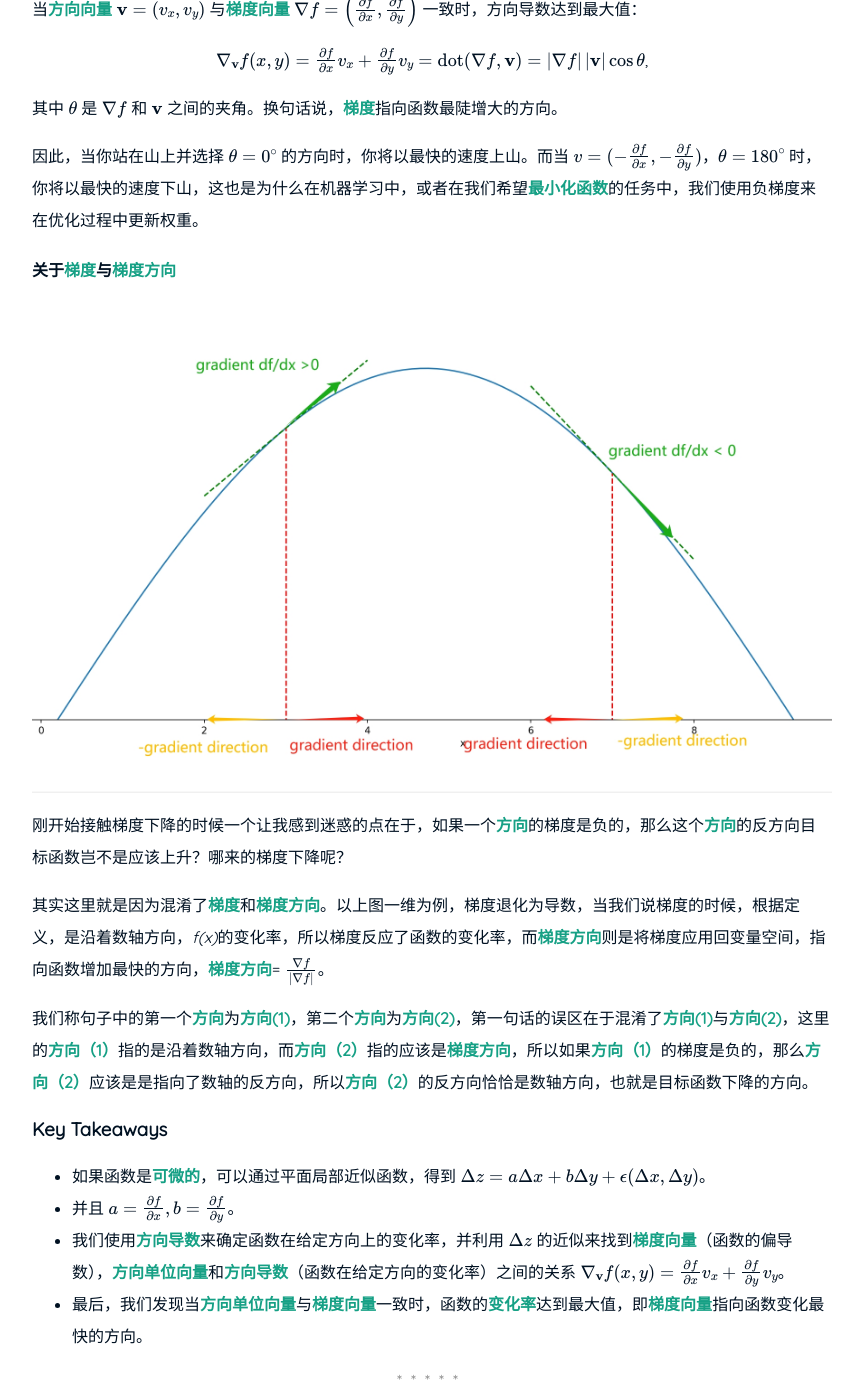
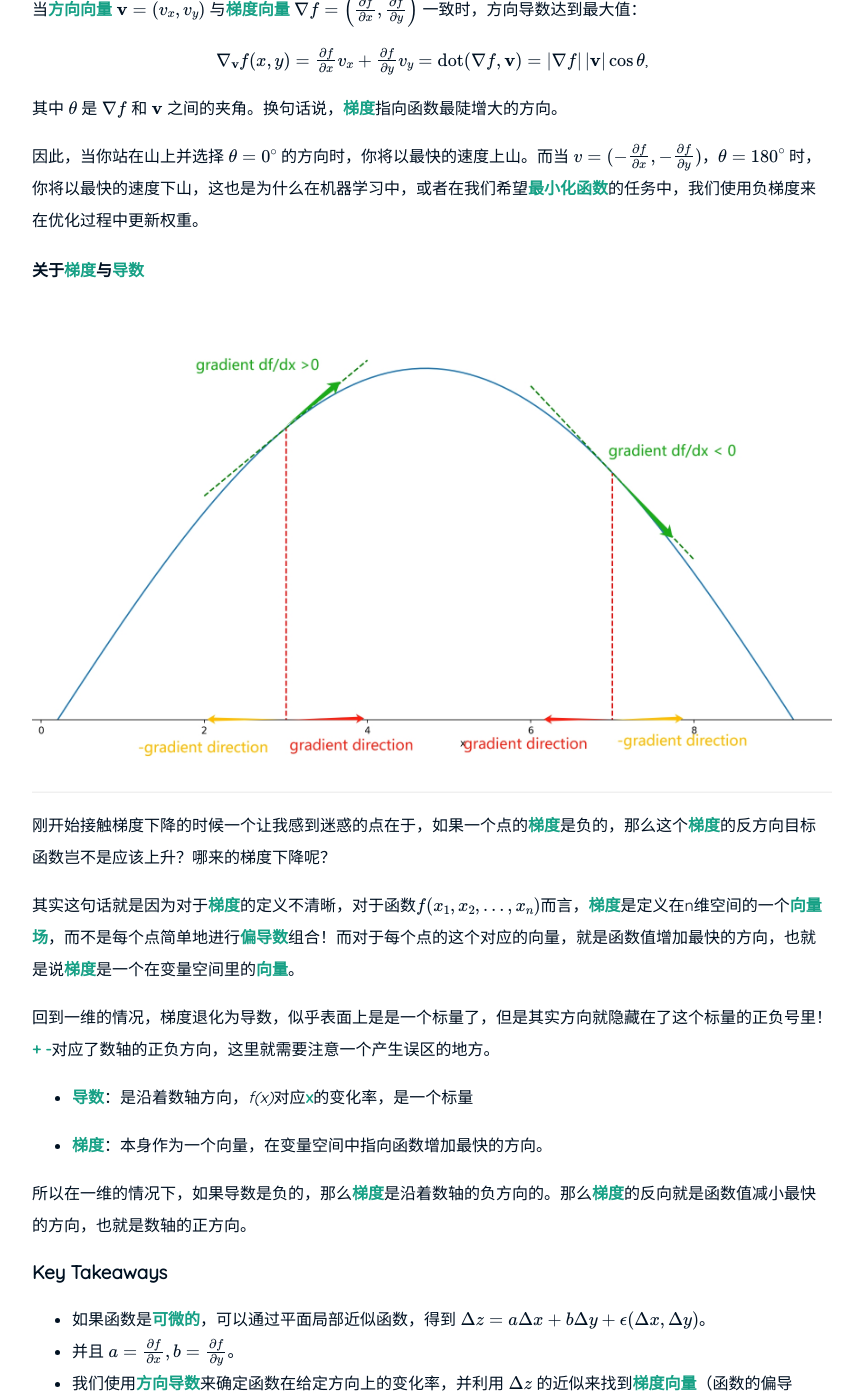
Before and after one commit to BaziGrandpa/BaziGrandpa.github.io, a Jekyll site: the page built from _posts/2024-11-06-why-gradiant-is-the-steepest-directoin.zh.md, in a window 1280 px wide and 1400 px high, scrolled down 3058 px. Shown: the whole window, without its empty margins (208-1071 px from the left). Built offline with Jekyll 4.4.1, drawn with Linux system fonts in a browser that asks for light colours; formulas are drawn with MathJax 3.

```diff
--- a/_posts/2024-11-06-why-gradiant-is-the-steepest-directoin.zh.md
+++ b/_posts/2024-11-06-why-gradiant-is-the-steepest-directoin.zh.md
@@ -96,9 +96,11 @@ $
 
 同理对于 $ b $：
 
+<p style="text-align: center;">
 $
     b = \frac{\partial f}{\partial y}.
 $
+</p>
 
 现在我们可以将线性近似重写为：
 
@@ -162,14 +164,21 @@ $ \nabla_{\mathbf{v}} f(x, y)=\frac{\partial f}{\partial x} v_x + \frac{\partial
 
 因此，当你站在山上并选择 $ \theta = 0^{\circ} $ 的方向时，你将以最快的速度上山。而当 $ v = (-\frac{\partial f}{\partial x}, -\frac{\partial f}{\partial y}) $，$ \theta = 180^{\circ} $ 时，你将以最快的速度下山，这也是为什么在机器学习中，或者在我们希望**最小化函数**的任务中，我们使用负梯度来在优化过程中更新权重。
 
-#### 关于**梯度**与**梯度方向**
+#### 关于**梯度**与**导数**
 <img src="{{ "/assets/img/blog_24_11_06_2.jpg" | relative_url }}" alt="描述图片的替代文本" style="width: 800px;height: auto;">
 
-刚开始接触梯度下降的时候一个让我感到迷惑的点在于，如果一个**方向**的梯度是负的，那么这个**方向**的反方向目标函数岂不是应该上升？哪来的梯度下降呢？
+刚开始接触梯度下降的时候一个让我感到迷惑的点在于，如果一个点的**梯度**是负的，那么这个**梯度**的反方向目标函数岂不是应该上升？哪来的梯度下降呢？
 
-其实这里就是因为混淆了**梯度**和**梯度方向**。以上图一维为例，梯度退化为导数，当我们说梯度的时候，根据定义，是沿着数轴方向，*f(x)*的变化率，所以梯度反应了函数的变化率，而**梯度方向**则是将梯度应用回变量空间，指向函数增加最快的方向，**梯度方向**= $ \frac{\nabla f}{\left\| \nabla f \right\|} $。
+其实这句话就是因为对于**梯度**的定义不清晰，对于函数$ f(x_1,x_2,...,x_n) $而言，**梯度**是定义在n维空间的一个**向量场**，而不是每个点简单地进行**偏导数**组合！而对于每个点的这个对应的向量，就是函数值增加最快的方向，也就是说**梯度**是一个在变量空间里的**向量**。
 
-我们称句子中的第一个**方向**为**方向(1)**，第二个**方向**为**方向(2)**，第一句话的误区在于混淆了**方向(1)**与**方向(2)**，这里的**方向（1）**指的是沿着数轴方向，而**方向（2）**指的应该是**梯度方向**，所以如果**方向（1）**的梯度是负的，那么**方向（2）**应该是是指向了数轴的反方向，所以**方向（2）**的反方向恰恰是数轴方向，也就是目标函数下降的方向。
+回到一维的情况，梯度退化为导数，似乎表面上是是一个标量了，但是其实方向就隐藏在了这个标量的正负号里！**+ -**对应了数轴的正负方向，这里就需要注意一个产生误区的地方。
+
+- **导数**：是沿着数轴方向，*f(x)*对应**x**的变化率，是一个标量
+
+- **梯度**：本身作为一个向量，在变量空间中指向函数增加最快的方向。
+
+所以在一维的情况下，如果导数是负的，那么**梯度**是沿着数轴的负方向的。那么**梯度**的反向就是函数值减小最快的方向，也就是数轴的正方向。
+
 
 ### Key Takeaways
 - 如果函数是**可微的**，可以通过平面局部近似函数，得到 $ \Delta z = a \Delta x + b \Delta y + \epsilon(\Delta x, \Delta y) $。
```
Also changed, not shown: _posts/2024-11-06-why-gradiant-is-the-steepest-directoin.en.md (+12 -4 lines).
